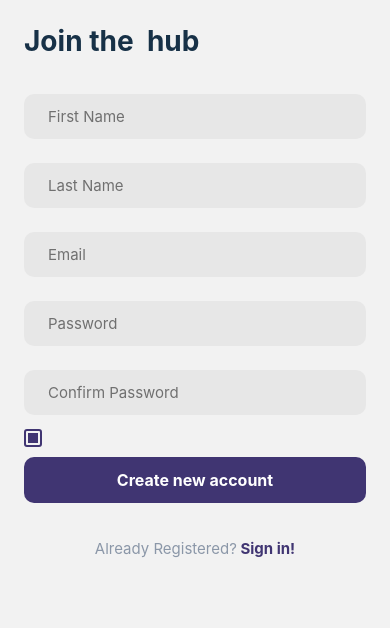
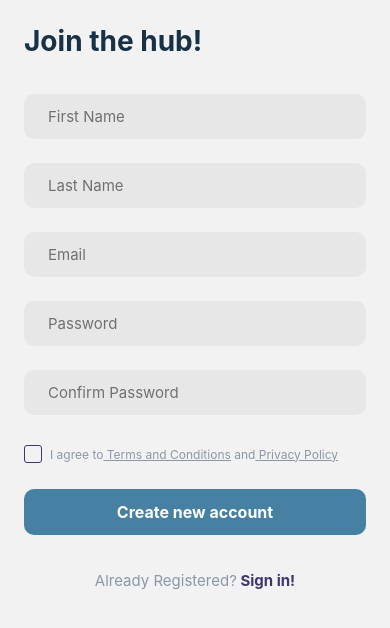
Before and after one commit to P-MBD/planify, a React Native app: screen /Signup in a window 390 px wide. Shown: the top 628 px of the page. Built offline with nearby package versions, Linux system fonts and the light colour scheme.

Commit message:
9. PP & TC Links Redirection

```diff
--- /dev/null
+++ b/src/constants/links.js
@@ -0,0 +1,4 @@
+export const PRIVACY_POLICY_LINK =
+  'https://www.freeprivacypolicy.com/live/46086875-7494-4209-91a0-3266e63600ff';
+export const TERMS_CONDITIONS_LINK =
+  'https://www.freeprivacypolicy.com/live/891e890d-ab88-42e7-87a1-4125be04e83c';
--- a/src/screens/auth/Signup/index.js
+++ b/src/screens/auth/Signup/index.js
@@ -1,32 +1,59 @@
 import React, {useState} from 'react';
-import { View,SafeAreaView,Text, ScrollView} from 'react-native';
+import {Linking, SafeAreaView, Text, View , ScrollView} from 'react-native';
+import Button from '../../../components/Button';
+import Checkbox from '../../../components/Checkbox';
 import Input from '../../../components/Input';
-import Button from '../../../components/Button';
+import Title from '../../../components/Title';
+import {
+  PRIVACY_POLICY_LINK,
+  TERMS_CONDITIONS_LINK,
+} from '../../../constants/links';
 import styles from './styles';
-import Title from '../../../components/Title';
-import Checkbox from '../../../components/Checkbox';
 
-const Signup = () => {
+const Signup = ({navigation}) => {
   const [agreed, setAgreed] = useState(false);
 
   const onCheckboxPress = () => {
     setAgreed(value => !value);
   };
 
+  const onLinkPress = url => {
+    Linking.openURL(url);
+  };
+
   return (
     <ScrollView style={styles.container}>
-        <Title>Join the  hub</Title>
+      <Title>Join the hub!</Title>
+
       <Input placeholder="First Name" />
       <Input placeholder="Last Name" />
       <Input placeholder="Email" keyboardType="email-address" />
       <Input placeholder="Password" secureTextEntry />
       <Input placeholder="Confirm Password" secureTextEntry />
 
-        <View>
-            <Checkbox checked={true} onPress={onCheckboxPress}/>
+      <View style={styles.row}>
+        <Checkbox checked={agreed} onPress={onCheckboxPress} />
+
+        <Text style={styles.agreeText}>
+          I agree to
+          <Text
+            style={styles.link}
+            onPress={() => onLinkPress(TERMS_CONDITIONS_LINK)}>
+            {' '}
+            Terms and Conditions
+          </Text>{' '}
+          and
+          <Text
+            style={styles.link}
+            onPress={() => onLinkPress(PRIVACY_POLICY_LINK)}>
+            {' '}
+            Privacy Policy
+          </Text>
+        </Text>
       </View>
 
-       <Button>Create new account</Button>
+      <Button type="blue">Create new account</Button>
+
       <Text style={styles.footerText}>
         Already Registered?
         <Text
@@ -37,7 +64,6 @@ const Signup = () => {
         </Text>
       </Text>
     </ScrollView>
-
   );
 };
 
```
Lines whose indentation alone changed are shown as unchanged.
